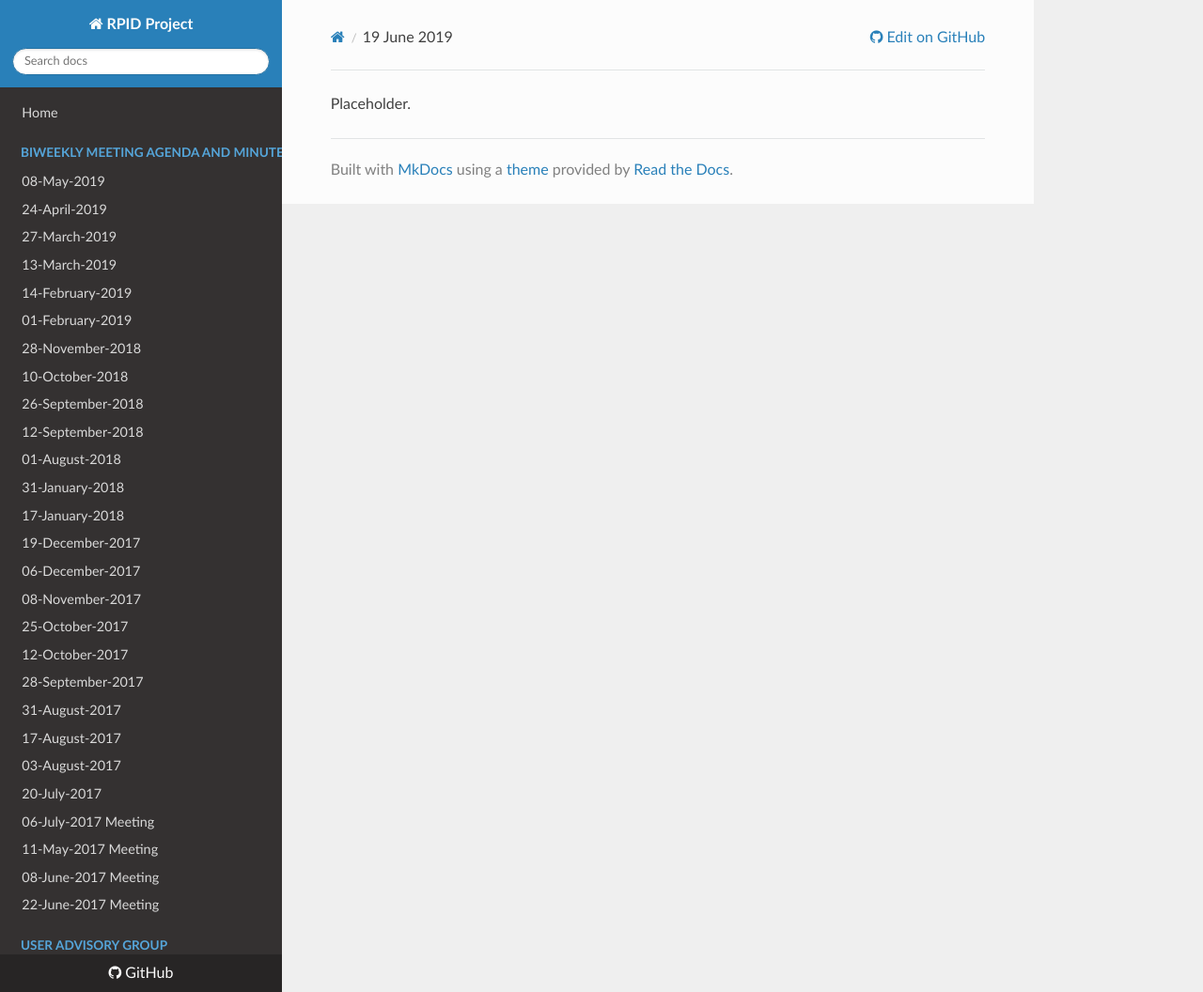
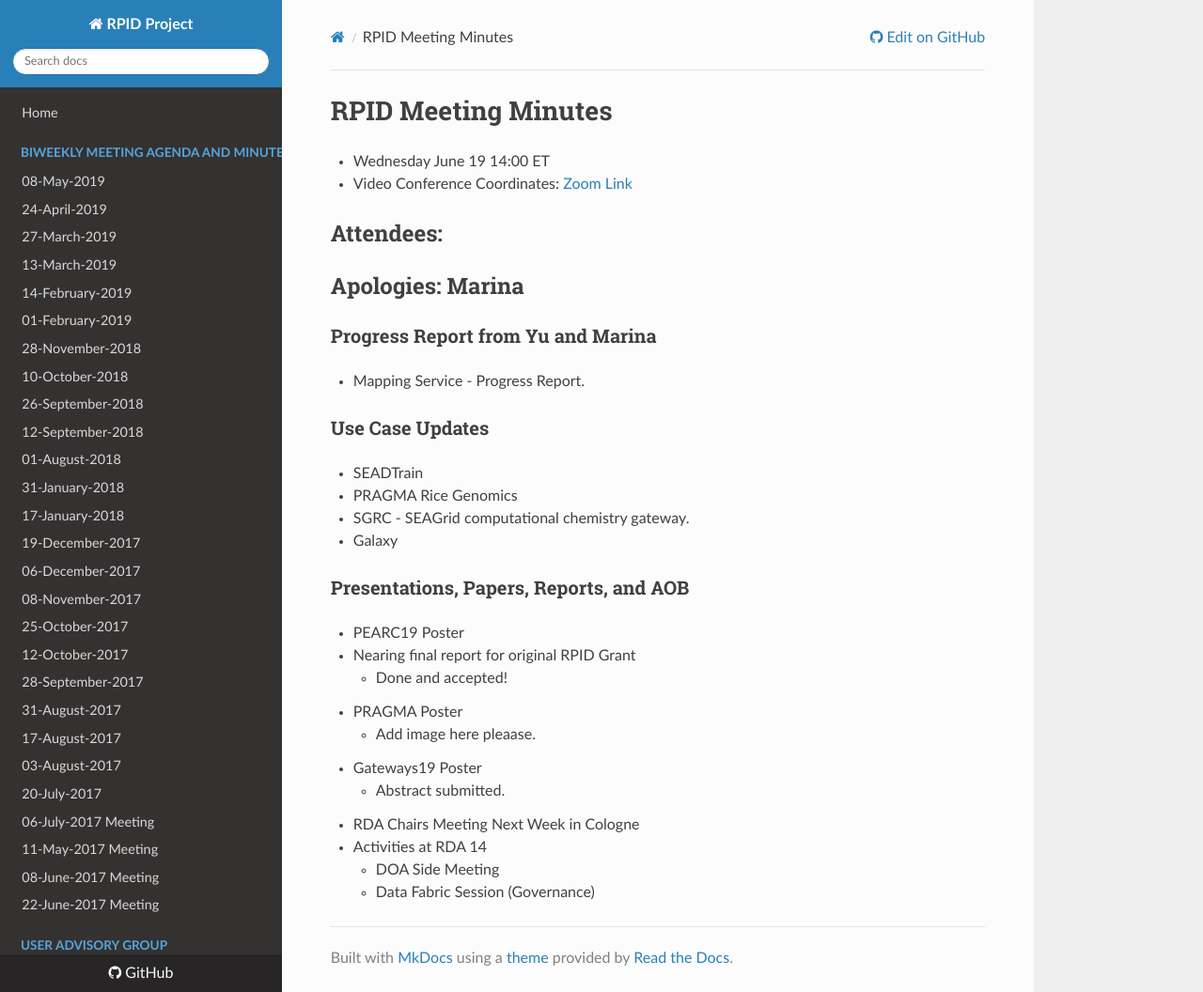
Before and after one commit to rpidproject/rpid, an MkDocs documentation site: the page built from docs/19-June-2019.md, in a window 1280 px wide and 1056 px high. Shown: the whole window at 94% size. Built offline with MkDocs 1.6.1, drawn with Linux system fonts in a browser that asks for light colours; nearby versions of some CDN libraries; old or Windows-style settings are respelled for this version of MkDocs.

Commit message:
Update 19-June-2019.md

```diff
--- a/docs/19-June-2019.md
+++ b/docs/19-June-2019.md
@@ -1 +1,30 @@
-Placeholder.
+# RPID Meeting Minutes
+
+   * Wednesday June 19 14:00 ET
+   * Video Conference Coordinates: [Zoom Link](https://iu.zoom.us/my/rquick)
+
+## Attendees:
+## Apologies: Marina
+
+
+### Progress Report from Yu and Marina
+   * Mapping Service - Progress Report.
+
+### Use Case Updates
+   * SEADTrain
+   * PRAGMA Rice Genomics
+   * SGRC - SEAGrid computational chemistry gateway.
+   * Galaxy
+
+### Presentations, Papers, Reports, and AOB
+   * PEARC19 Poster
+   * Nearing final report for original RPID Grant
+      * Done and accepted!
+   * PRAGMA Poster
+      * Add image here pleaase.
+   * Gateways19 Poster
+      * Abstract submitted.
+   * RDA Chairs Meeting Next Week in Cologne
+   * Activities at RDA 14
+      * DOA Side Meeting
+      * Data Fabric Session (Governance)
```
